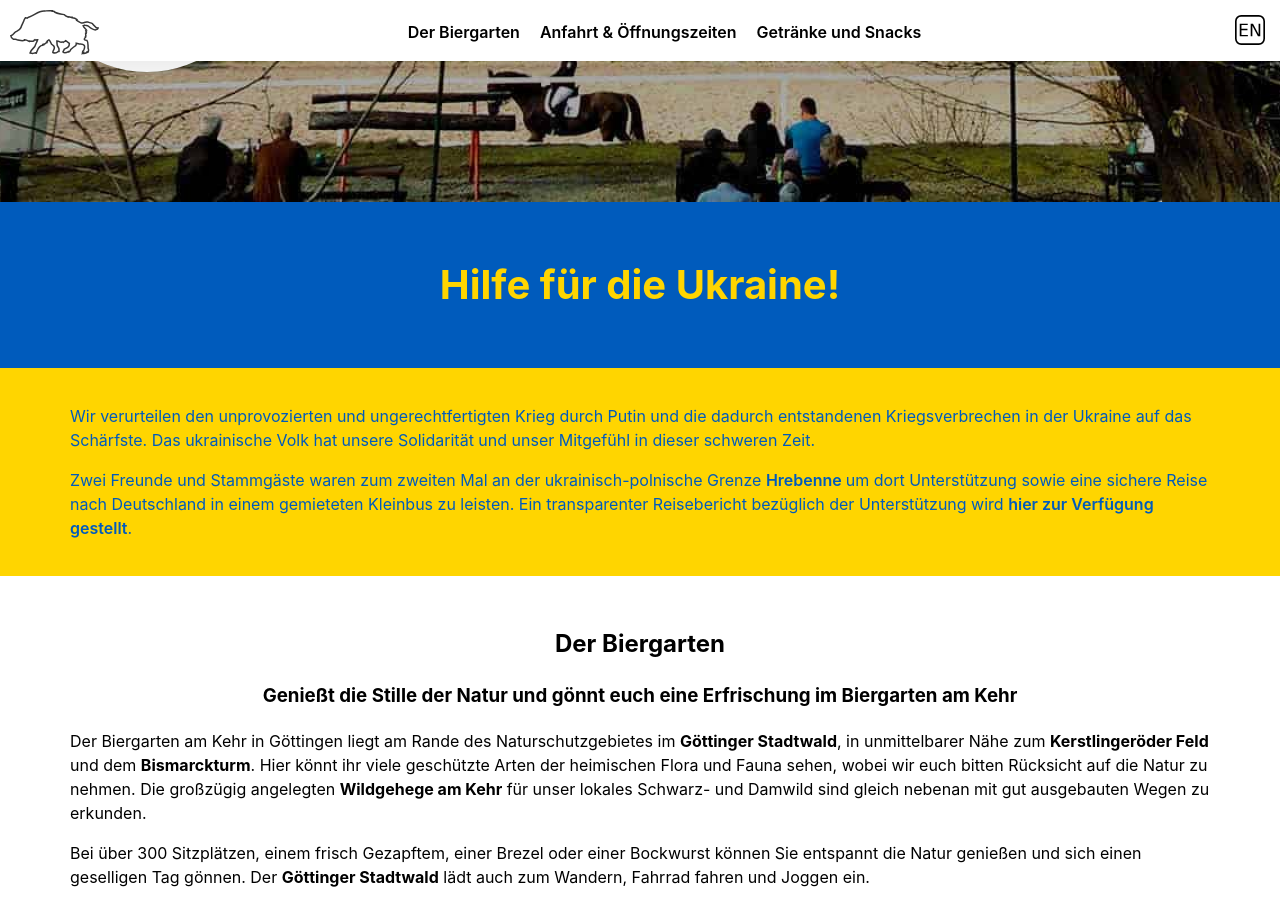
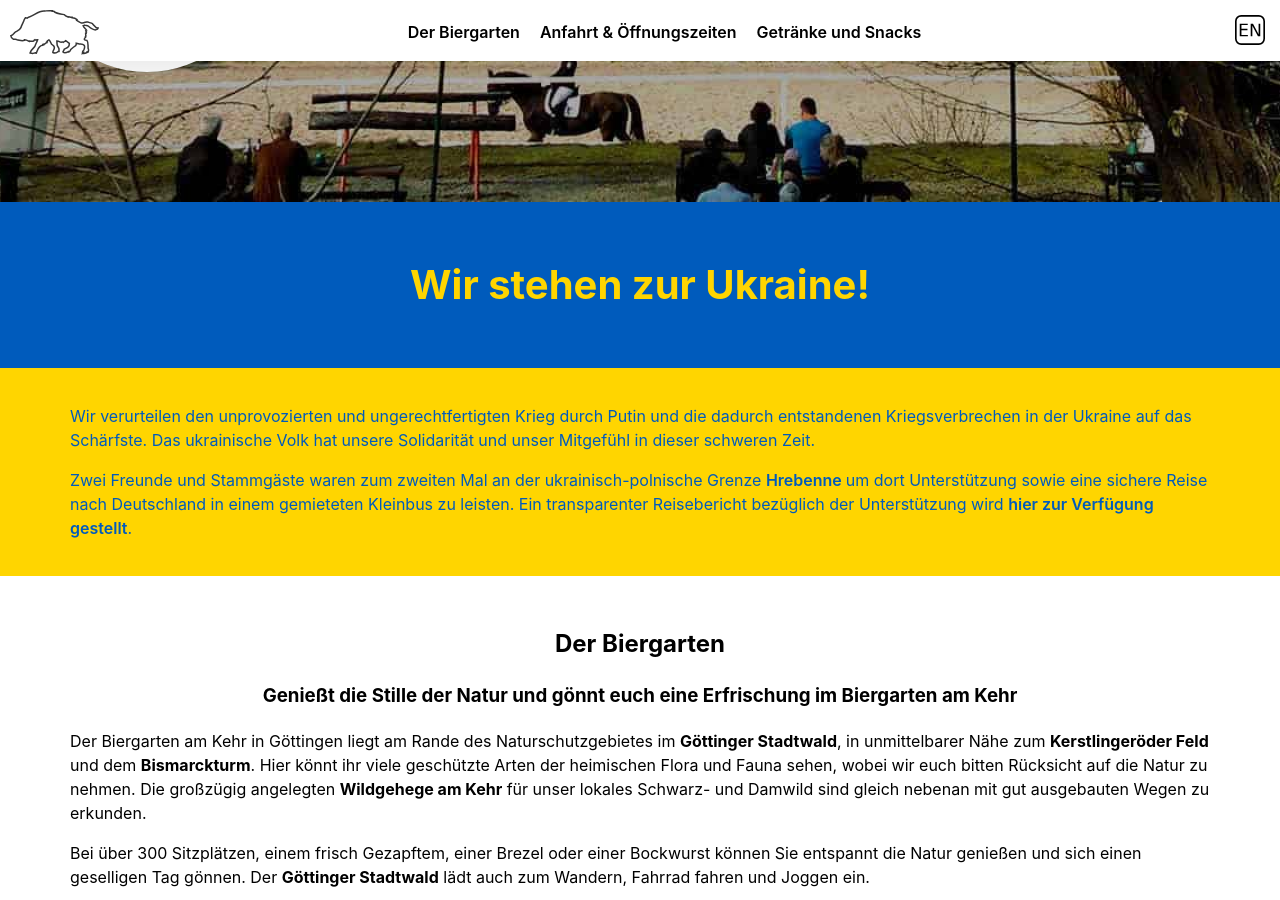
Before and after one commit to versable/kehr-website, a Jekyll site: the page built from index.html, in a window 1280 px wide and 900 px high, scrolled down 308 px. Built offline with Jekyll 4.4.1, drawn with Linux system fonts in a browser that asks for light colours.

Commit message:
Update Ukraine header

```diff
--- a/en/index.html
+++ b/en/index.html
@@ -19,7 +19,7 @@ excerpt: >
 </section>
 <section class="ukraine top">
     <div class="container">
-        <h1>Help for Ukraine!</h1>
+        <h1>We stand with Ukraine!</h1>
     </div>
 </section>
 <section class="ukraine bottom">
--- a/index.html
+++ b/index.html
@@ -14,7 +14,7 @@ layout: default
 </section>
 <section class="ukraine top">
     <div class="container">
-        <h1>Hilfe für die Ukraine!</h1>
+        <h1>Wir stehen zur Ukraine!</h1>
     </div>
 </section>
 <section class="ukraine bottom">
```
